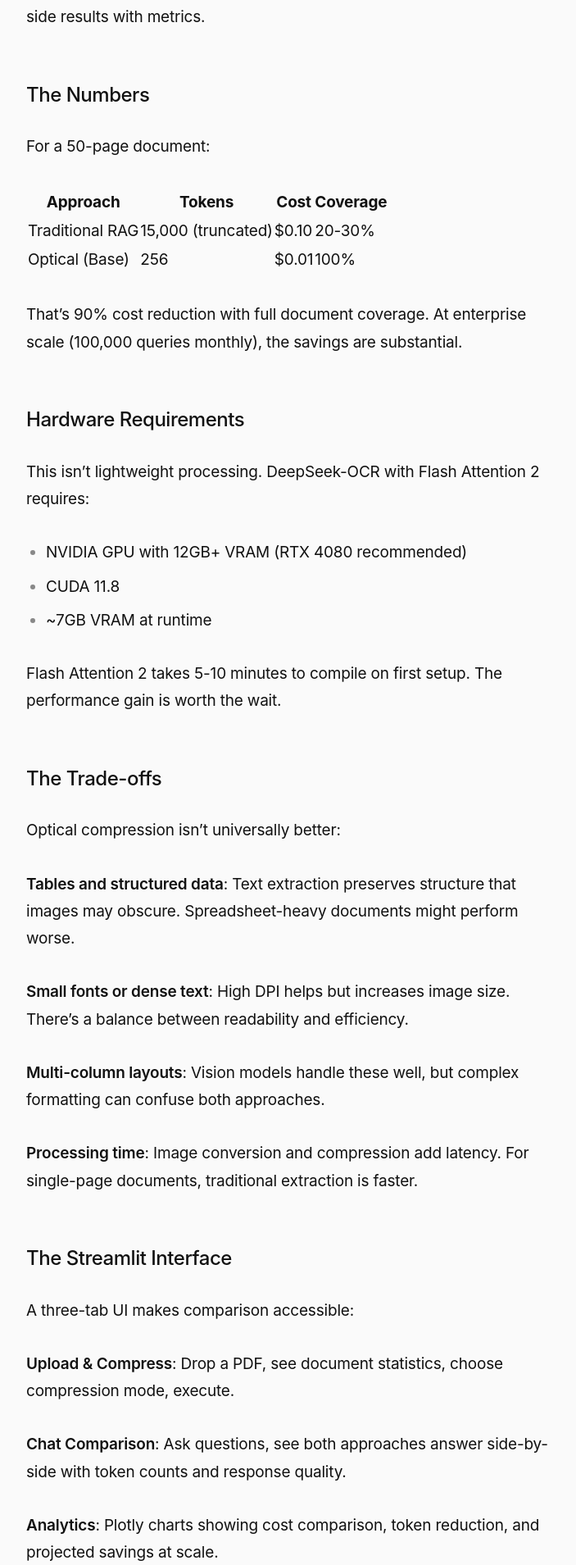
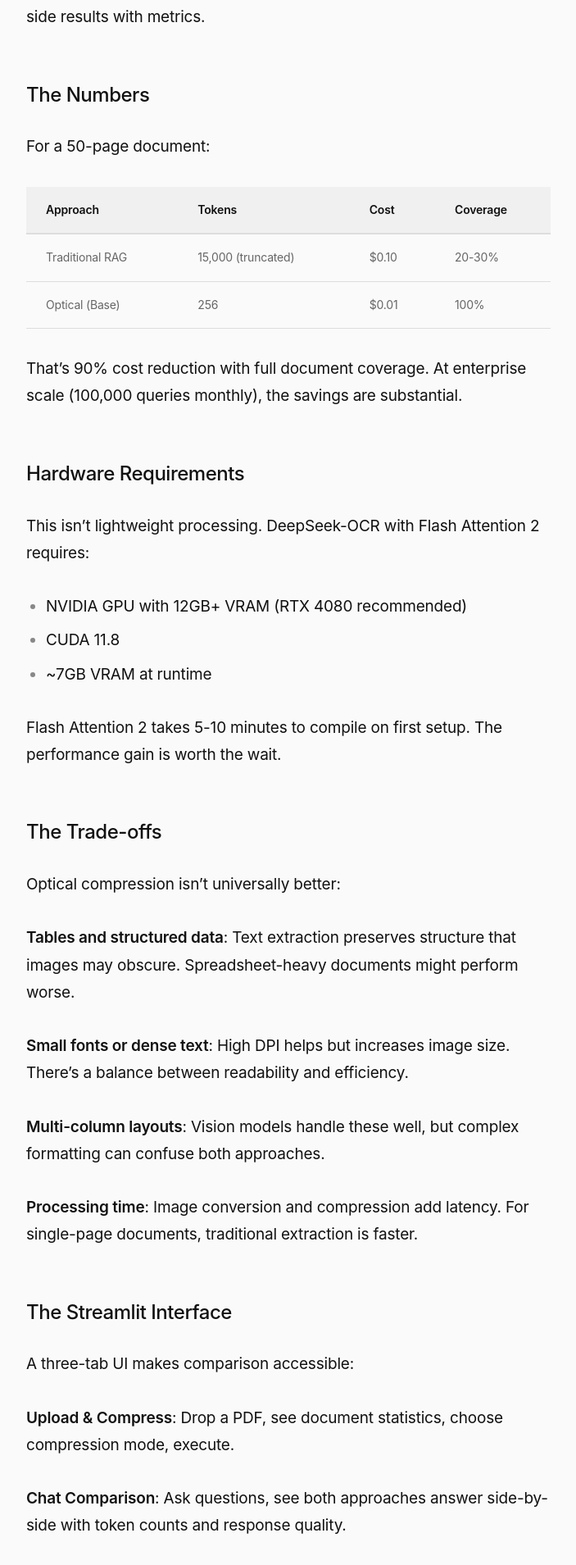
Before and after one commit to Koushik1161/Koushik1161.github.io, a Jekyll site: the page built from _posts/2025-07-20-compress-chat-ocr-demo.md, in a window 1280 px wide. Shown: the part 2056-3965 px from the top of the page at 82% size, without its empty margins (288-991 px from the left). Built offline with Jekyll 4.4.1, drawn with Linux system fonts in a browser that asks for light colours; some web fonts are replaced.

Commit message:
Add table styling to prose for better readability
Co-Authored-By: Claude Opus 4.5 <noreply@anthropic.com>

```diff
--- a/assets/css/style.css
+++ b/assets/css/style.css
@@ -921,6 +921,40 @@ h1, h2, h3, h4, h5, h6 {
   margin: var(--space-8) 0;
 }
 
+.prose table {
+  width: 100%;
+  border-collapse: collapse;
+  margin: var(--space-4) 0;
+  font-size: var(--text-sm);
+}
+
+.prose th,
+.prose td {
+  padding: var(--space-2) var(--space-3);
+  text-align: left;
+  border-bottom: 1px solid var(--color-border);
+}
+
+.prose th {
+  font-weight: 600;
+  color: var(--color-text);
+  background-color: var(--color-surface-elevated);
+  border-bottom: 2px solid var(--color-border);
+}
+
+.prose td {
+  color: var(--color-text-secondary);
+}
+
+.prose tbody tr:hover {
+  background-color: var(--color-surface-elevated);
+}
+
+.prose td strong,
+.prose th strong {
+  color: var(--color-text);
+}
+
 
 /* ─────────────────────────────────────────────────────────────
    10. Page — Static pages
```
